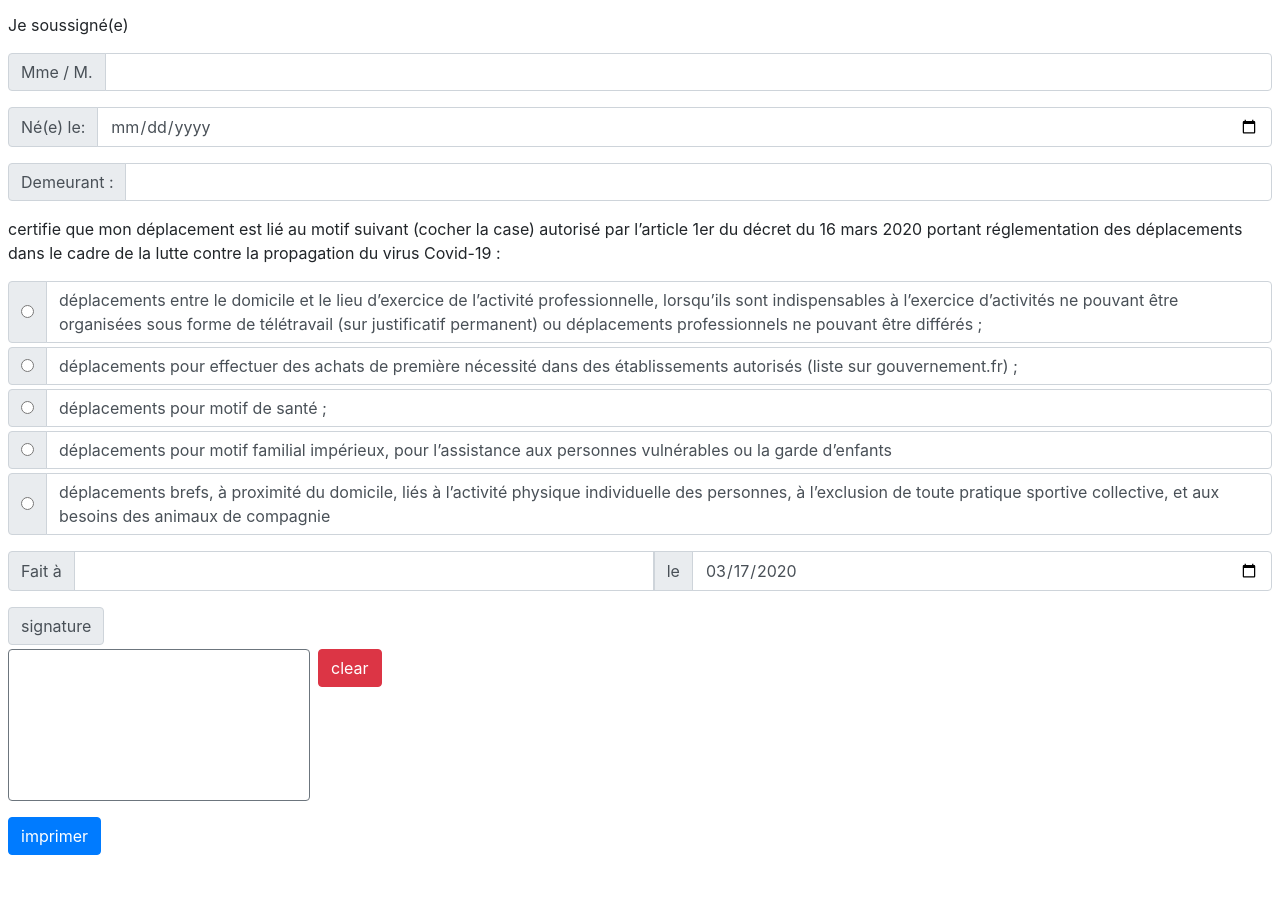
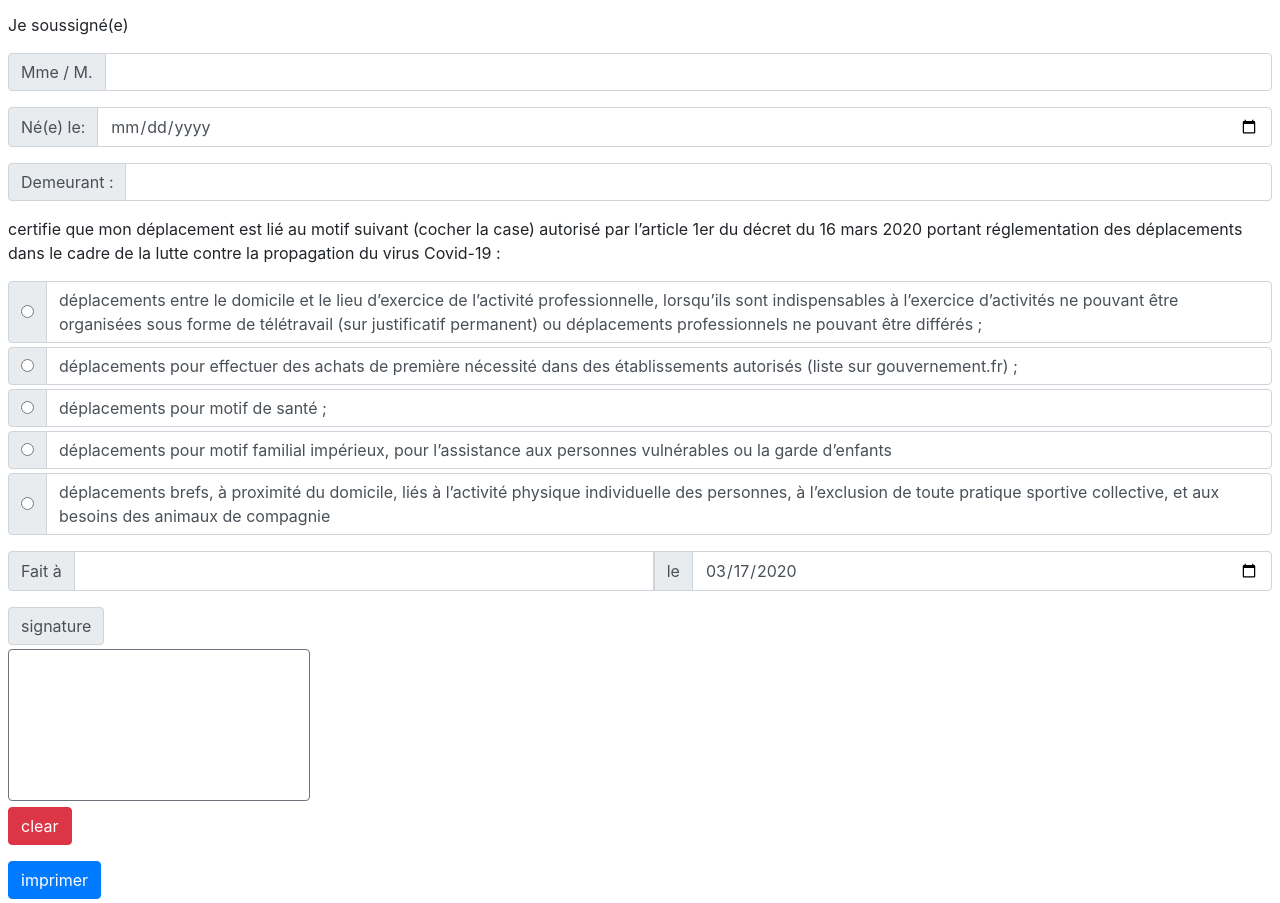
Before and after one commit to FirelightFlagboy/coronavirus-attestation-fr, a website: page index.html in a window 1280 px wide. Shown: the part 68-971 px from the top of the page. Before the commit the page ends 927 px from the top, so only its background shows below. Drawn offline with nearby package versions, Linux system fonts and the light colour scheme.

Commit message:
move clear button

```diff
--- a/index.html
+++ b/index.html
@@ -121,11 +121,11 @@
 				<div class="input-group-prepend mb-1">
 					<span class="input-group-text">signature</span>
 				</div>
-				<div class="d-flex mb-3">
-					<canvas id="signature" class="border border-secondary rounded mr-2">
+				<div>
+					<canvas id="signature" class="border border-secondary rounded">
 					</canvas>
-					<button type="button" class="btn btn-danger mb-auto" id="clear-signature">clear</button>
 				</div>
+				<button type="button" class="btn btn-danger mb-3" id="clear-signature">clear</button>
 			</div>
 		</footer>
 		<button type="submit" class="btn btn-primary">imprimer</button>
```
